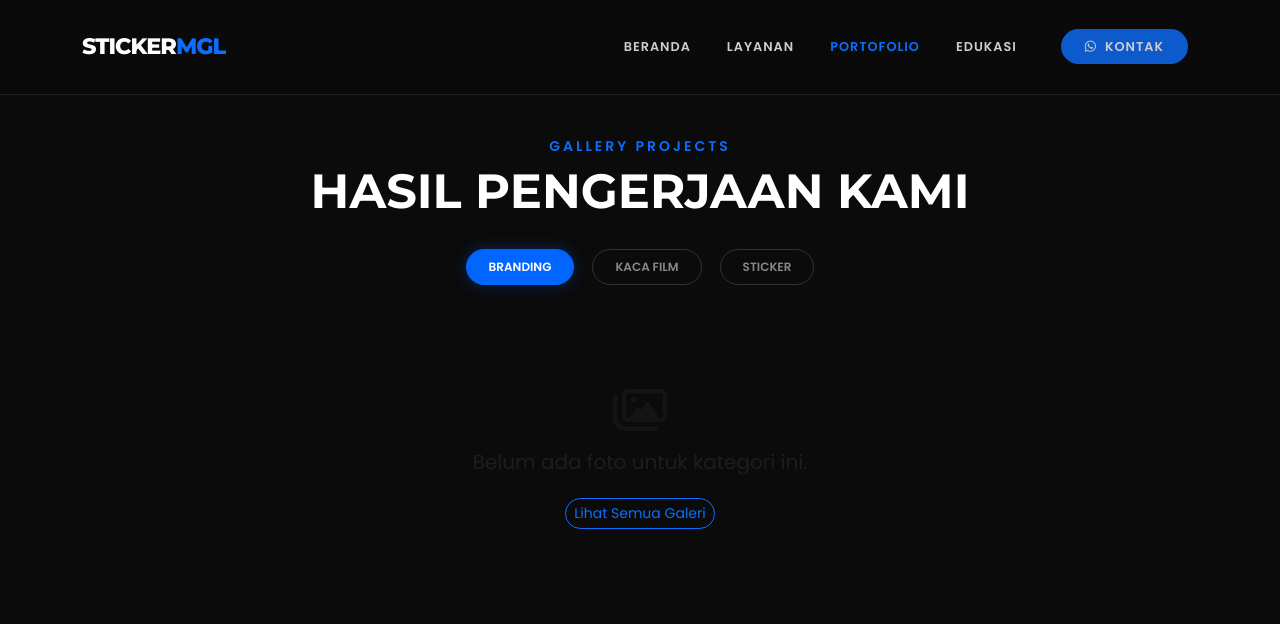
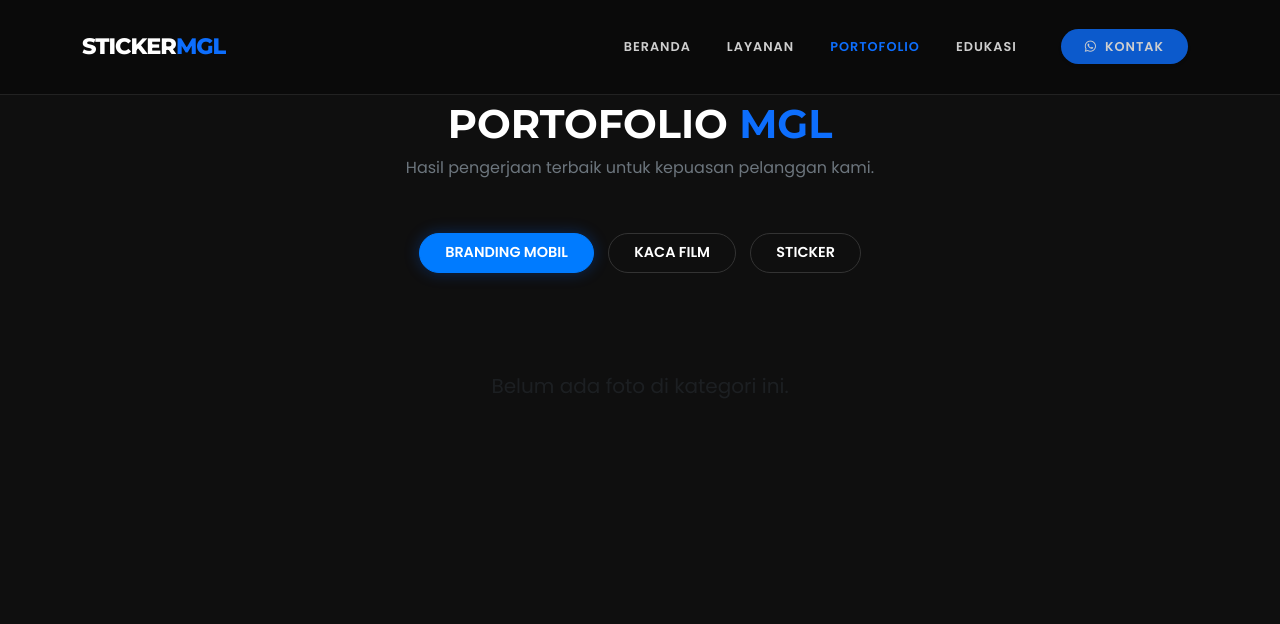
Before and after one commit to dziie-id/mgl, a PHP site: page /galeri.php?kategori=Branding-Mobil in a window 1280 px wide. Shown: the top 624 px of the page. Run offline with PHP 8.4, Linux system fonts and the light colour scheme; tables that the repository leaves empty or names only in its code hold one stand-in row (values such as "Sample post"); a stand-in replaces the project's code that opens the database connection; some libraries are stand-ins or nearby versions.

Commit message:
update galeri.php

```diff
--- a/galeri.php
+++ b/galeri.php
@@ -8,7 +8,6 @@ $allowed_kategori = [
 ];
 
 $kategori_aktif = isset($_GET['kategori']) ? $_GET['kategori'] : 'Branding-Mobil';
-
 $nama_kategori_asli = str_replace('-', ' ', $kategori_aktif);
 
 if (!in_array($nama_kategori_asli, $allowed_kategori)) {
@@ -16,85 +15,116 @@ if (!in_array($nama_kategori_asli, $allowed_kategori)) {
     $kategori_aktif = 'Branding-Mobil';
 }
 
-$sql = "SELECT * FROM galleries
-        WHERE kategori LIKE ?
-        ORDER BY RAND()";
-
+$sql = "SELECT * FROM galleries WHERE kategori LIKE ? ORDER BY id DESC"; // Pake DESC biar yang terbaru di atas
 $stmt = $pdo->prepare($sql);
 $stmt->execute(['%' . $nama_kategori_asli . '%']);
-
 $galleries = $stmt->fetchAll();
 ?>
 <!DOCTYPE html>
 <html lang="id">
-<meta charset="UTF-8">
-
 <head>
     <meta charset="UTF-8">
     <meta name="viewport" content="width=device-width, initial-scale=1.0">
-    <title>Portofolio Branding Mobil & Sticker Custom | Sticker MGL</title>
-    <meta name="description" content="Lihat hasil pengerjaan jasa branding mobil dan pemasangan sticker kami. Galeri foto wrapping mobil, decal motor, dan sticker kaca film gedung.">
+    <title>Portofolio <?= $nama_kategori_asli ?> | Sticker MGL</title>
+    <meta name="description" content="Lihat hasil pengerjaan <?= $nama_kategori_asli ?> kami. Kualitas premium dengan pengerjaan presisi oleh Sticker MGL.">
+
     <link rel="icon" type="image/png" href="<?= BASE_URL ?>assets/img/favicon.png">
-
-    <link
-        href="https://fonts.googleapis.com/css2?family=Montserrat:wght@700;800&family=Poppins:wght@400;600&display=swap"
-        rel="stylesheet">
+    <link href="https://fonts.googleapis.com/css2?family=Montserrat:wght@700;800&family=Poppins:wght@300;400;600&display=swap" rel="stylesheet">
     <link href="https://cdn.jsdelivr.net/npm/bootstrap@5.3.0/dist/css/bootstrap.min.css" rel="stylesheet">
     <link rel="stylesheet" href="https://cdnjs.cloudflare.com/ajax/libs/font-awesome/6.4.0/css/all.min.css">
     <link rel="stylesheet" href="https://cdn.jsdelivr.net/npm/@fancyapps/ui@5.0/dist/fancybox/fancybox.css" />
     <link rel="stylesheet" href="<?= BASE_URL ?>assets/css/style-front.css">
+
+    <style>
+        body { padding-top: 100px; background-color: #0f0f0f; color: white; }
+        .filter-btn {
+            padding: 8px 25px;
+            border-radius: 50px;
+            text-decoration: none;
+            color: #fff;
+            border: 1px solid #333;
+            transition: all 0.3s;
+            display: inline-block;
+            margin: 5px;
+            font-size: 0.9rem;
+        }
+        .filter-btn.active {
+            background-color: #007bff;
+            border-color: #007bff;
+        }
+        .portfolio-item {
+            position: relative;
+            display: block;
+            border-radius: 12px;
+            overflow: hidden;
+            aspect-ratio: 1 / 1; /* BIAR GAK CELENG: Gambar kotak konsisten */
+            background-color: #222;
+        }
+        .portfolio-item img {
+            width: 100%;
+            height: 100%;
+            object-fit: cover;
+            transition: transform 0.5s;
+        }
+        .portfolio-item:hover img {
+            transform: scale(1.1);
+        }
+        .overlay {
+            position: absolute;
+            top: 0; left: 0; right: 0; bottom: 0;
+            background: rgba(0,123,255,0.7);
+            display: flex;
+            align-items: center;
+            justify-content: center;
+            opacity: 0;
+            transition: 0.3s;
+        }
+        .portfolio-item:hover .overlay { opacity: 1; }
+    </style>
 </head>
-
 <body>
 
     <?php include 'includes/navbar.php'; ?>
 
-    <div class="container py-5">
+    <div class="container mb-5">
         <div class="text-center mb-5">
-            <h5 class="text-primary fw-bold small mb-2" style="letter-spacing: 3px;">GALLERY PROJECTS</h5>
-            <h2 class="display-5 fw-bold text-uppercase">HASIL PENGERJAAN KAMI</h2>
-            <div class="mt-4 d-flex justify-content-center flex-wrap gap-2">
-                <a href="?kategori=Branding-Mobil"
-                    class="filter-btn <?= $kategori_aktif == 'Branding-Mobil' ? 'active' : '' ?>">
-                    BRANDING
-                </a>
-
-                <a href="?kategori=Kaca-Film"
-                    class="filter-btn <?= $kategori_aktif == 'Kaca-Film' ? 'active' : '' ?>">
-                    KACA FILM
-                </a>
-
-                <a href="?kategori=Sticker"
-                    class="filter-btn <?= $kategori_aktif == 'Sticker' ? 'active' : '' ?>">
-                    STICKER
-                </a>
-
-            </div>
+            <h1 class="fw-bold text-uppercase">Portofolio <span class="text-primary">MGL</span></h1>
+            <p class="text-secondary">Hasil pengerjaan terbaik untuk kepuasan pelanggan kami.</p>
         </div>
 
+        <div class="text-center mb-5">
+            <?php foreach ($allowed_kategori as $kat):
+                $slug = str_replace(' ', '-', $kat); ?>
+                <a href="?kategori=<?= $slug ?>" class="filter-btn <?= ($kategori_aktif == $slug) ? 'active' : '' ?>">
+                    <?= $kat ?>
+                </a>
+            <?php endforeach; ?>
+        </div>
 
-        <div class="row g-4">
-            <?php if (count($galleries) > 0): ?>
+        <div class="row g-3">
+            <?php if ($galleries): ?>
                 <?php foreach ($galleries as $g): ?>
                     <div class="col-6 col-md-4 col-lg-3">
-                        <a href="<?= BASE_URL ?>uploads/gallery/<?= $g['file_name'] ?>" class="portfolio-item shadow-sm"
-                            data-fancybox="gallery" data-caption="<?= $g['alt_text'] ?>">
-                            <img src="<?= BASE_URL ?>uploads/gallery/<?= $g['file_name'] ?>" alt="<?= $g['alt_text'] ?>"
-                                loading="lazy">
+                        <a href="<?= BASE_URL ?>uploads/gallery/<?= $g['file_name'] ?>"
+                           class="portfolio-item shadow-sm"
+                           data-fancybox="gallery"
+                           data-caption="<?= $g['alt_text'] ?>">
+
+                            <img src="<?= BASE_URL ?>uploads/gallery/<?= $g['file_name'] ?>"
+                                 alt="<?= $g['alt_text'] ?>"
+                                 width="400" height="400"
+                                 loading="lazy">
+
                             <div class="overlay">
-                                <i class="fa-solid fa-expand fa-2x text-white"></i>
+                                <i class="fa-solid fa-magnifying-glass-plus fa-2x text-white"></i>
                             </div>
                         </a>
-
-                        <div class="text-center mt-2 small text-white"><?= $g['kategori'] ?></div>
+                        <div class="text-center mt-2 small text-secondary"><?= $g['alt_text'] ?></div>
                     </div>
                 <?php endforeach; ?>
             <?php else: ?>
                 <div class="col-12 text-center py-5">
-                    <i class="fa-regular fa-images fa-3x text-muted mb-3 opacity-50"></i>
-                    <h5 class="text-muted">Belum ada foto untuk kategori ini.</h5>
-                    <a href="?kategori=semua" class="btn btn-outline-primary mt-3 btn-sm rounded-pill">Lihat Semua
-                        Galeri</a>
+                    <h5 class="text-muted">Belum ada foto di kategori ini.</h5>
                 </div>
             <?php endif; ?>
         </div>
@@ -103,14 +133,7 @@ $galleries = $stmt->fetchAll();
     <script src="https://cdn.jsdelivr.net/npm/bootstrap@5.3.0/dist/js/bootstrap.bundle.min.js"></script>
     <script src="https://cdn.jsdelivr.net/npm/@fancyapps/ui@5.0/dist/fancybox/fancybox.umd.js"></script>
     <script>
-        Fancybox.bind("[data-fancybox]", {
-
-            Thumbs: {
-                type: "modern"
-            }
-        });
+        Fancybox.bind("[data-fancybox]", { Thumbs: { type: "modern" } });
     </script>
-
 </body>
-
 </html>
```
